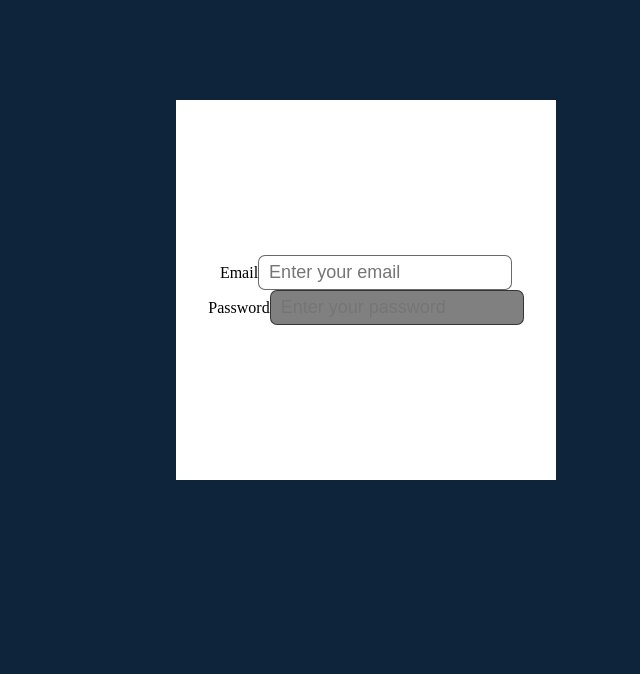
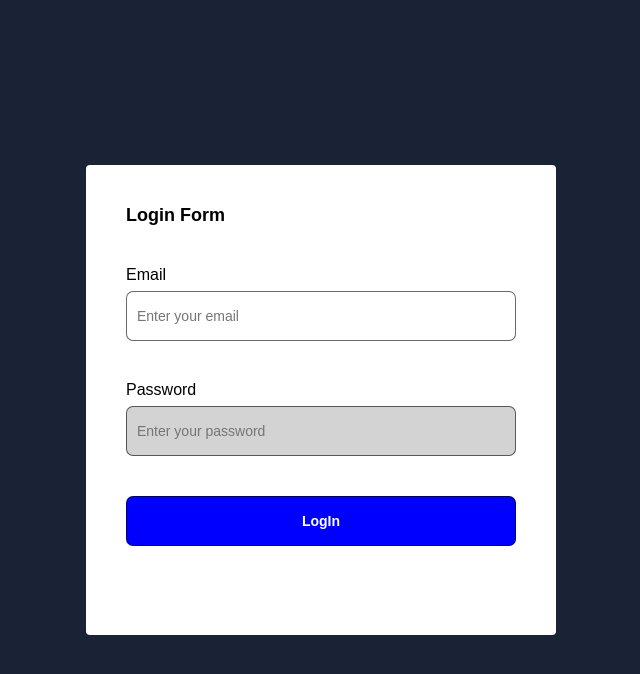
Before and after one commit to AGaleeva/react-typescript, a React (Create React App) app: page / in a window 1280 px wide. Shown: the top 674 px of the page, without its empty margins (624-1264 px from the left). Built offline with nearby package versions, Linux system fonts and the light colour scheme.

Commit message:
hw22 fixed

```diff
--- a/src/components/button/Button.tsx
+++ b/src/components/button/Button.tsx
@@ -4,6 +4,7 @@ import { ButtonProps } from './types';
 function Button({disabled = false, name, isRedFont = false, type = 'button', onClick}: ButtonProps) {
   return (
     <ButtonComponent disabled = {disabled} className='button-component' type={type} $isRedFont = {isRedFont} onClick = {onClick}>
+     {/* новый атрибут не показывается в html-дереве, но влияет на стили, поэтому его надо прописывать через $ */}
       {name}
     </ButtonComponent>
   );
--- a/src/components/button/styles.ts
+++ b/src/components/button/styles.ts
@@ -5,7 +5,8 @@ interface ButtonComponentProps {
 }
 
 export const ButtonComponent = styled.button<ButtonComponentProps>`
-  width: fit-content;
+  width: 100%;
+  min-height: 50px;
   height: fit-content;
   padding: 6px 10px;
   outline: none;
@@ -15,5 +16,6 @@ export const ButtonComponent = styled.button<ButtonComponentProps>`
   background-color: ${(props) => props.disabled ? 'grey' : 'blue'}; // = background-color: ${({disabled}) => disabled ? 'grey' : 'blue'}
   color: ${({$isRedFont}) => $isRedFont ? 'red' : 'white'};
   font-family: Arial, Helvetica, sans-serif;
-  font-size: 18px;
+  font-size: 14px;
+  font-weight: bolder;
 `;
--- a/src/components/input/Input.tsx
+++ b/src/components/input/Input.tsx
@@ -1,16 +1,19 @@
 import { InputProps } from './types'
-import { InputComponent } from './styles'
+import { InputContainer, InputLabel, InputComponent } from './styles'
 
-function Input({ placeholder, disabled, label }: InputProps) {
+function Input({ placeholder, disabled, label, name }: InputProps) {
+  const inputID = `${name}-${Math.random()}`;
   return (
-    <div>
-      <label>{label}</label>
+    <InputContainer>
+      <InputLabel htmlFor={inputID}>{label}</InputLabel>
       <InputComponent
+        id={inputID}
+        name={name}
         type="text"
         placeholder={placeholder}
         disabled={disabled}
       />
-    </div>
+    </InputContainer>
   );
 }
 
--- a/src/components/input/styles.ts
+++ b/src/components/input/styles.ts
@@ -1,15 +1,27 @@
 import styled from "styled-components";
 
+export const InputContainer = styled.div`
+  display: flex;
+  flex-direction: column;
+  gap: 7px;
+  width: 100%;
+`;
+
+export const InputLabel = styled.label`
+  font-family: Arial, Helvetica, sans-serif;
+  font-size: 16px;
+  color: black;
+`;
 
 export const InputComponent = styled.input`
-  width: fit-content;
-  height: fit-content;
+  width: 100%;
+  height: 50px;
   padding: 6px 10px;
   outline: none;
-  cursor: pointer;
   border-radius: 7px;
   border: 1px solid rgba(0, 0, 0, 0.59);
-  background-color: ${({disabled}) => disabled ? 'grey' : 'white'};
+  background-color: ${({disabled}) => disabled ? 'lightgrey' : 'white'};
+  cursor: ${({disabled}) => disabled ? 'not-allowed' : 'default'};
   font-family: Arial, Helvetica, sans-serif;
-  font-size: 18px;
+  font-size: 14px;
 `;
--- a/src/homeworks/homework22/Homework22.tsx
+++ b/src/homeworks/homework22/Homework22.tsx
@@ -1,12 +1,15 @@
 import Input from "components/input";
-import { Homework22Wrapper, LoginCard } from "./styles";
+import Button from "components/button";
+import { Homework22Wrapper, LoginCard, LoginFormName } from "./styles";
 
 function Homework22() {
   return (
     <Homework22Wrapper>
       <LoginCard>
-        <Input placeholder="Enter your email" disabled={false} label="Email" />
-        <Input placeholder="Enter your password" disabled={true} label="Password" />
+        <LoginFormName>Login Form</LoginFormName>
+        <Input name="email" placeholder="Enter your email" disabled={false} label="Email" />
+        <Input name="password" placeholder="Enter your password" disabled label="Password" />
+        <Button name="LogIn" onClick={() => console.log('Login action')}/>
       </LoginCard>
     </Homework22Wrapper>
   );
--- a/src/homeworks/homework22/styles.ts
+++ b/src/homeworks/homework22/styles.ts
@@ -3,22 +3,32 @@ import styled from "styled-components";
 export const Homework22Wrapper = styled.div`
   display: flex;
   flex-direction: column;
+  justify-content: center;
+  align-items: flex-end;
+  padding: 100px;
   width: 100%;
   height: 100%;
-  background-color: #0e243b;
+  background-color: rgb(26, 35, 53);
 `;
 
-export const LoginCard = styled.div`
+export const LoginCard = styled.form`
   display: flex;
-  align-self: flex-end;
-  justify-content: center;
   flex-direction: column;
-  align-items: center;
-  margin: 100px 100px;
-  padding: 10px;
+  /* justify-content: center;
+  align-items: center; */
+  gap: 40px;
+  padding: 40px;
   width: fit-content;
   height: fit-content;
-  min-height: 360px;
-  min-width: 360px;
+  min-height: 470px;
+  min-width: 470px;
+  border-radius: 4px;
   background-color: #fff;
 `;
+
+export const LoginFormName = styled.p`
+  color: rgb (123,54, 247);
+  font-size: 18px;
+  font-weight: bold;
+  font-family: Arial, Helvetica, sans-serif;
+`;
--- a/src/index.css
+++ b/src/index.css
@@ -1,3 +1,7 @@
+* {
+  box-sizing: border-box;
+}
+
 html,
 body {
   width: 100%;
```
Also changed, not shown: src/components/input/types.ts (+4 -3 lines), 1 other file (tests, documents, lock files or other folders).
